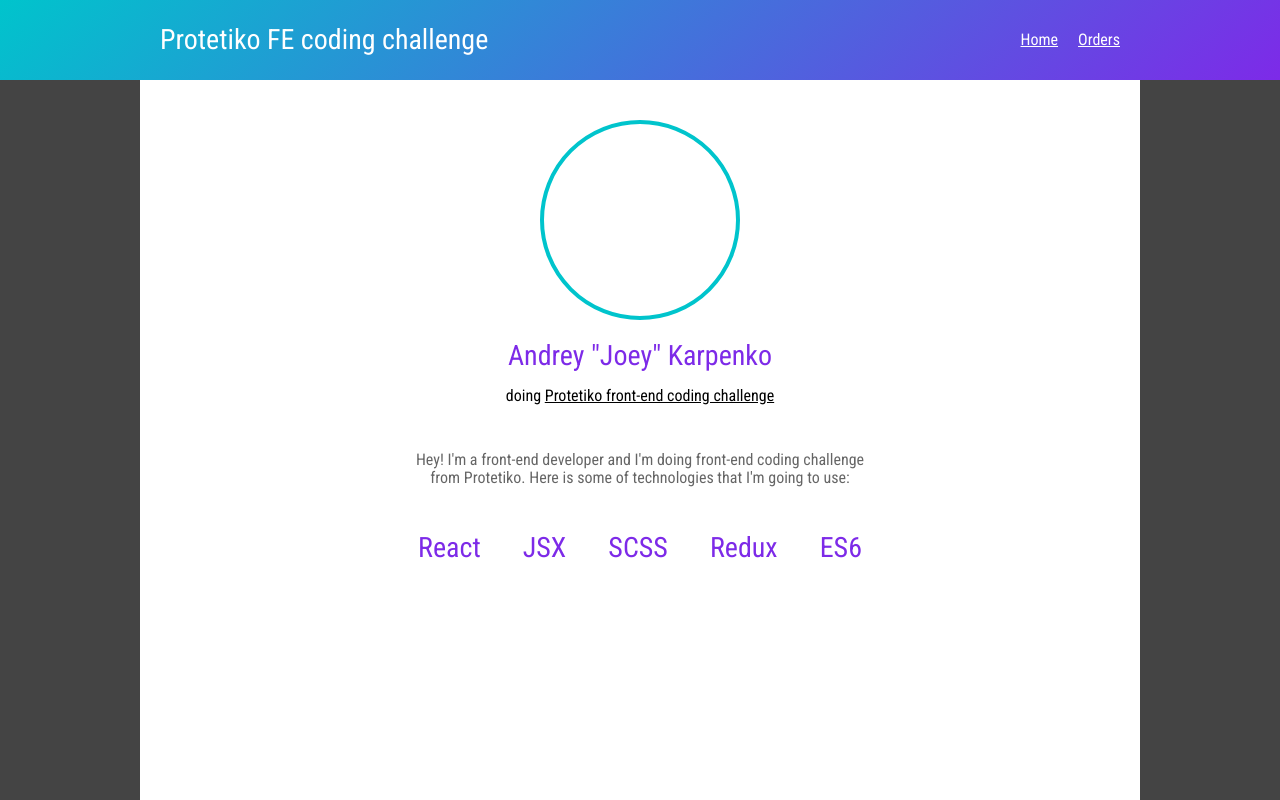
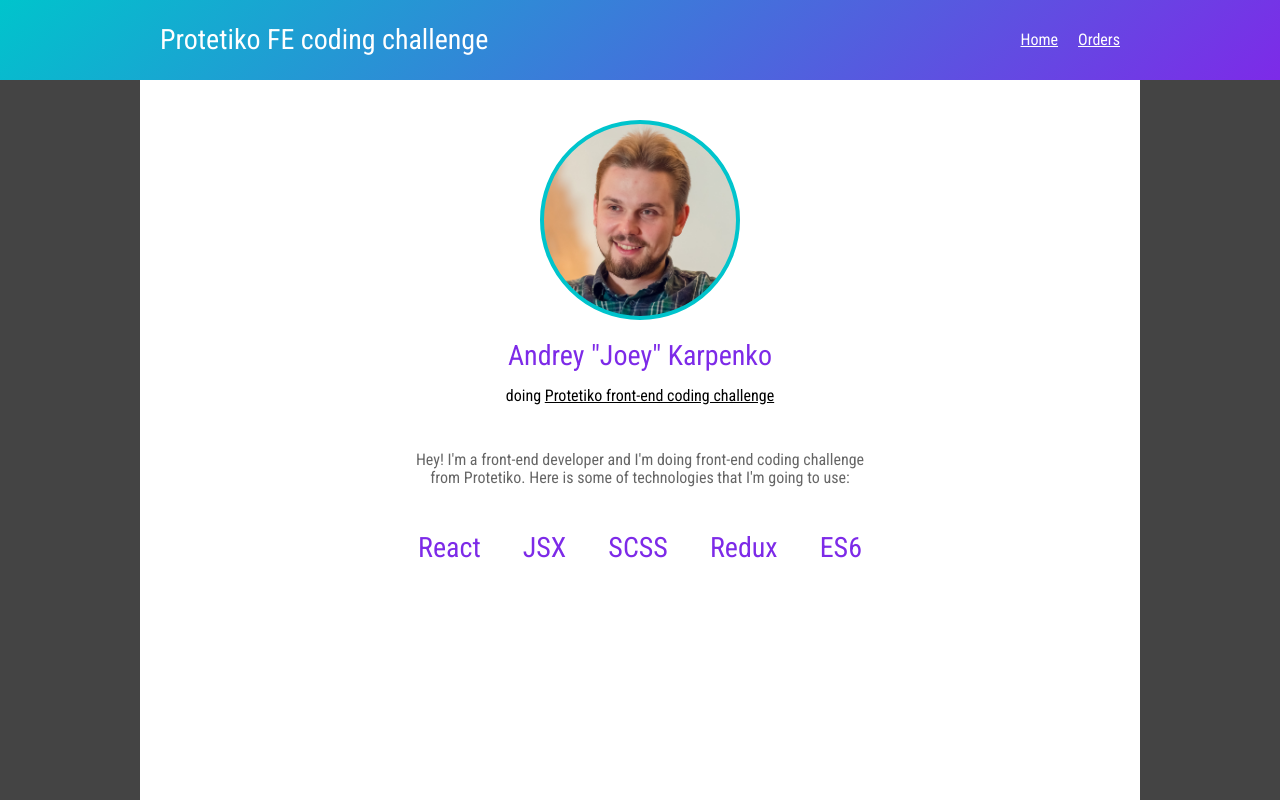
Before and after one commit to firec0der/fe-coding-challenge, a React (Create React App) app: page / in a window 1280 px wide. Built offline with nearby package versions, Linux system fonts and the light colour scheme.

Commit message:
feat: Home image

```diff
--- a/src/styles/pages/Home.scss
+++ b/src/styles/pages/Home.scss
@@ -9,6 +9,8 @@
     margin: 20px auto;
     border: 4px solid $color-primary;
     border-radius: 50%;
+    background-image: url('/images/joey.jpg');
+    background-size: contain;
   }
 
   &__title {
```
Also changed, not shown: public/images/joey.jpg (added).
